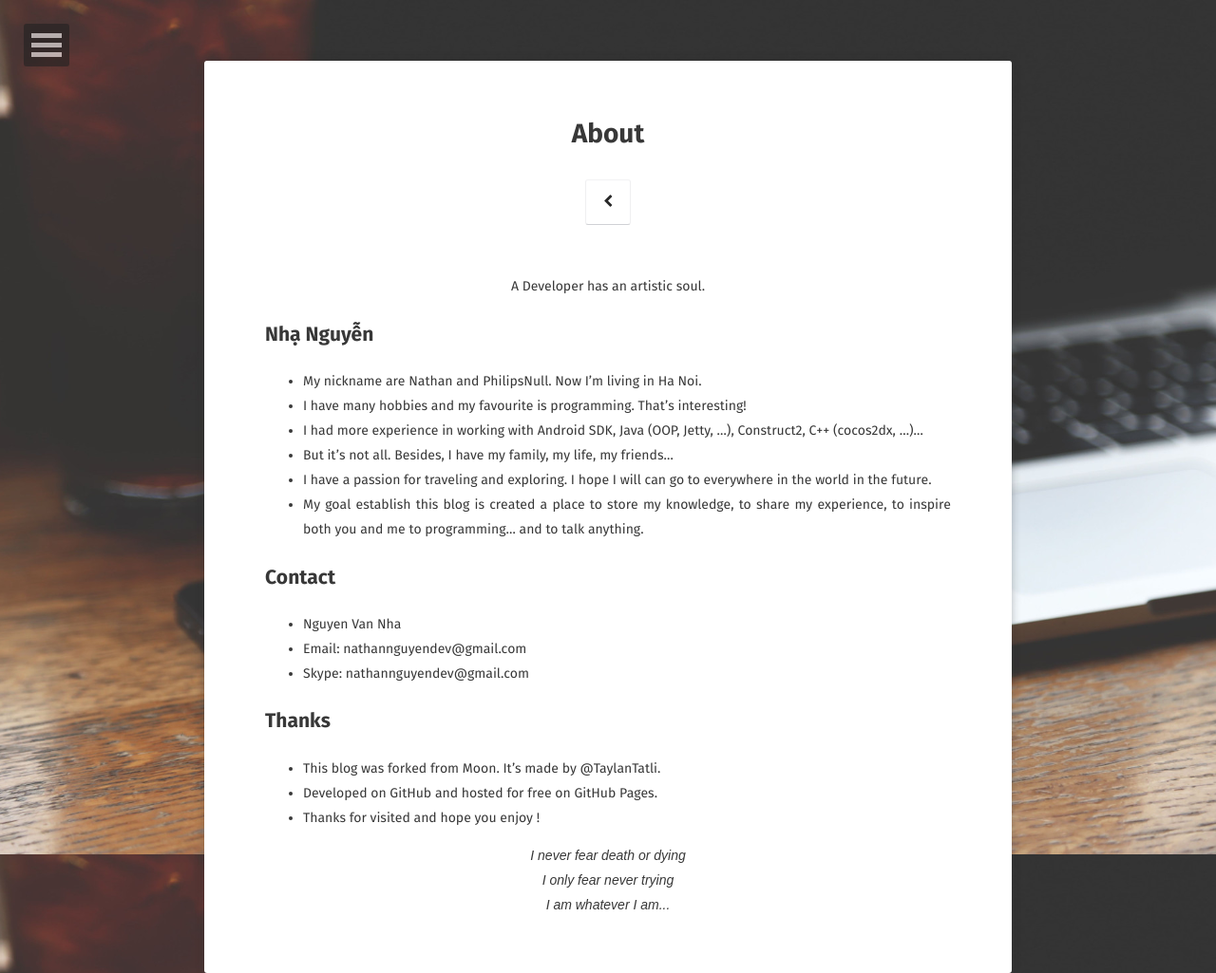
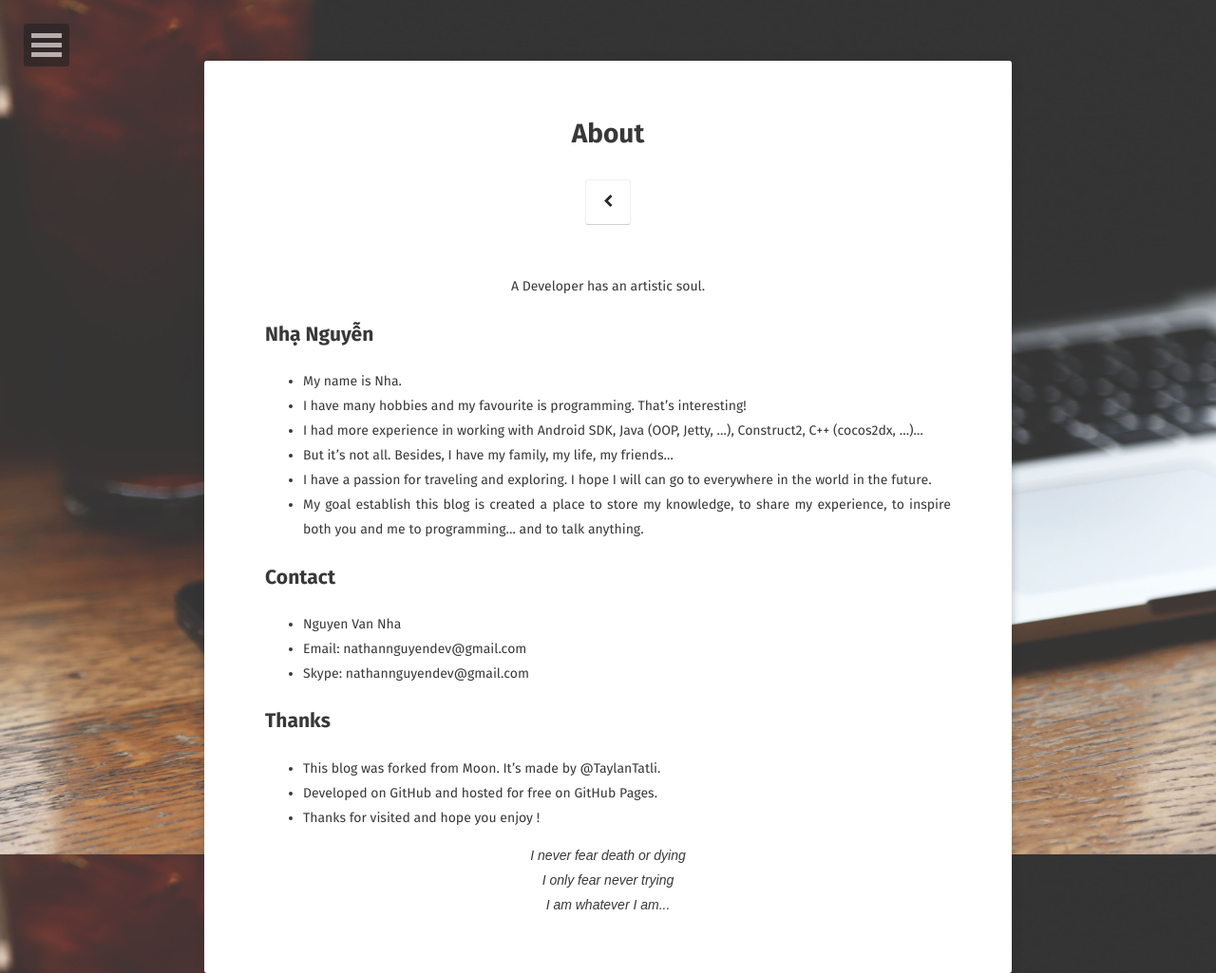
Before and after one commit to nhanv/nhanv.github.io, a Jekyll site: the page built from about/index.md, in a window 1280 px wide. Shown: the whole page at 95% size. Built offline with Jekyll 4.4.1, drawn with Linux system fonts in a browser that asks for light colours; some web fonts are replaced.

Commit message:
Update about post

```diff
--- a/about/index.md
+++ b/about/index.md
@@ -9,7 +9,7 @@ comments: false
 <center>A Developer has an artistic soul.</center>
 
 ## Nhạ Nguyễn
-* My nickname are Nathan and PhilipsNull. Now I’m living in Ha Noi.
+* My name is Nha.
 * I have many hobbies and my favourite is programming. That’s interesting!
 * I had more experience in working with Android SDK, Java (OOP, Jetty, …), Construct2, C++ (cocos2dx, …)…
 * But it’s not all. Besides, I have my family, my life, my friends…
```
